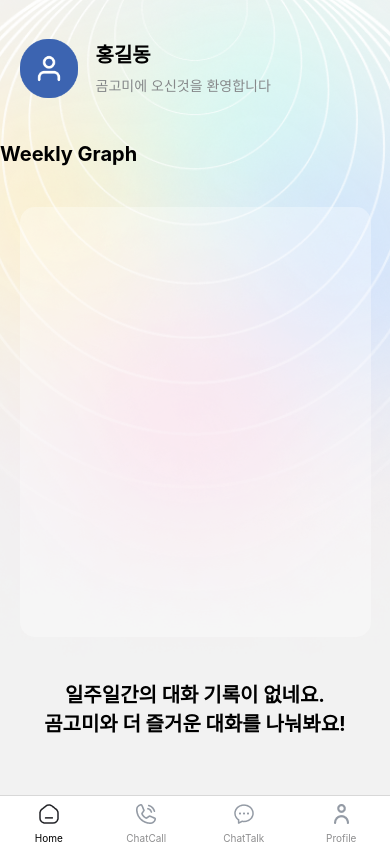
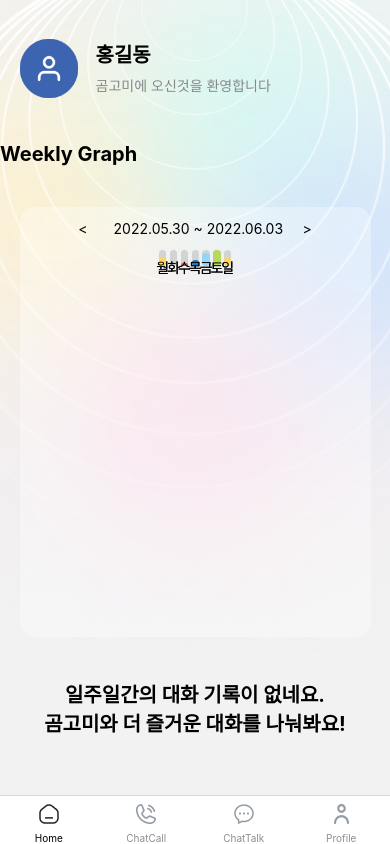
Before and after one commit to david-laugh/gomgomi, a React Native app: screen /Home in a window 390 px wide. Built offline with nearby package versions, Linux system fonts and the light colour scheme; what react-native-uuid would draw is missing.

Commit message:
Add Graph Component & Home Design 60%

```diff
--- a/src/components/Graph.js
+++ b/src/components/Graph.js
@@ -3,119 +3,84 @@ import { View, Text } from 'react-native';
 
 export default class Graph extends Component{
 
-    render() {
-        const data = [
-            {value: 50, label: '월', frontColor: '#FFD561'},
-            {value: 75, label: '화', frontColor: '#92D7F8'},
-            {value: 0, label: '수'},
-            {value: 50, label: '목', frontColor: '#FFD561'},
-            {value: 30, label: '금', frontColor: '#177AD5'},
-            {value: 10, label: '토', frontColor: '#D6674C'},
-            {value: 100, label: '일', frontColor: '#B9D859'},
-        ];
-
+    render(props) {
         return (
-            <View>
+            <View style={{
+                width: '80%',
+                height: '80%',
+            }}>
                 <View style={{
-                    width: '90%',
-                    height: '90%',
+                    width: '100%',
+                    height: '100%',
                     flexDirection: 'row',
-                    justifyContent: 'space-between',
+                    justifyContent: 'space-between'
                 }}>
-                    <View style={{
-                        borderRadius: 15,
-                        height: '100%',
-                        width: '10%',
-                        backgroundColor: '#d3d3d3'
-                    }} />
-                    <View style={{
-                        borderRadius: 15,
-                        height: '100%',
-                        width: '10%',
-                        backgroundColor: '#d3d3d3'
-                    }} />
-                    <View style={{
-                        borderRadius: 15,
-                        height: '100%',
-                        width: '10%',
-                        backgroundColor: '#d3d3d3'
-                    }} />
-                    <View style={{
-                        borderRadius: 15,
-                        height: '100%',
-                        width: '10%',
-                        backgroundColor: '#d3d3d3'
-                    }} />
-                    <View style={{
-                        borderRadius: 15,
-                        height: '100%',
-                        width: '10%',
-                        backgroundColor: '#d3d3d3'
-                    }} />
-                    <View style={{
-                        borderRadius: 15,
-                        height: '100%',
-                        width: '10%',
-                        backgroundColor: '#d3d3d3'
-                    }} />
-                    <View style={{
-                        borderRadius: 15,
-                        height: '100%',
-                        width: '10%',
-                        backgroundColor: '#d3d3d3'
-                    }} />
+                    <BarList data={maxData}/>
                 </View>
                 <View style={{
-                    width: '90%',
-                    height: '90%',
+                    width: '100%',
+                    height: '100%',
                     flexDirection: 'row',
                     justifyContent: 'space-between',
                     position: 'absolute'
                 }}>
-                    <View style={{
-                        borderRadius: 15,
-                        height: '60%',
-                        width: '10%',
-                        backgroundColor: '#FFD561',
-                    }} />
-                    <View style={{
-                        borderRadius: 15,
-                        height: '50%',
-                        width: '10%',
-                        backgroundColor: '#B9D859'
-                    }} />
-                    <View style={{
-                        borderRadius: 15,
-                        height: '50%',
-                        width: '10%',
-                        backgroundColor: '#D6674C'
-                    }} />
-                    <View style={{
-                        borderRadius: 15,
-                        height: '50%',
-                        width: '10%',
-                        backgroundColor: '#FFD561'
-                    }} />
-                    <View style={{
-                        borderRadius: 15,
-                        height: '50%',
-                        width: '10%',
-                        backgroundColor: '#177AD5'
-                    }} />
-                    <View style={{
-                        borderRadius: 15,
-                        height: '50%',
-                        width: '10%',
-                        backgroundColor: '#B9D859'
-                    }} />
-                    <View style={{
-                        borderRadius: 15,
-                        height: '50%',
-                        width: '10%',
-                        backgroundColor: '#D6674C'
-                    }} />
+                    <BarList data={data}/>
                 </View>
             </View>
         )
     }
 }
+
+//example
+const data = [
+    {day: "월", score: 60, color: '#FFD561'},
+    {day: "화", score: 0, color: '#000000'},
+    {day: "수", score: 20, color: '#D6674C'},
+    {day: "목", score: 40, color: '#177AD5'},
+    {day: "금", score: 80, color: '#92D7F8'},
+    {day: "토", score: 100, color: '#B9D859'},
+    {day: "일", score: 60, color: '#FFD561'},
+];
+const maxData = [
+    {day: "월", score: 100, color: '#D3D3D3'},
+    {day: "화", score: 100, color: '#D3D3D3'},
+    {day: "수", score: 100, color: '#D3D3D3'},
+    {day: "목", score: 100, color: '#D3D3D3'},
+    {day: "금", score: 100, color: '#D3D3D3'},
+    {day: "토", score: 100, color: '#D3D3D3'},
+    {day: "일", score: 100, color: '#D3D3D3'},
+];
+
+const BarList = (props) => {
+    const items = [];
+    for (let item of props.data) {
+        items.push(
+            <View style={{
+                width: '10%'
+            }}>
+                <View style={{
+                    height: '100%',
+                    width: '100%',
+                    flexDirection:'row',
+                    alignItems:'flex-end',
+                }}>
+                    <View style={{
+                        borderRadius: 15,
+                        height: `${item.score}%`,
+                        width: '100%',
+                        backgroundColor: item.color,
+                    }} />
+                </View>
+                <View style={{
+                    width: '100%',
+                    height: '15%',
+                    alignItems: 'center',
+                    justifyContent: 'center',
+                }}>
+                    <Text>{item.day}</Text>
+                </View>
+            </View>
+        );
+    }
+    return items;
+}
--- a/src/screens/Home.js
+++ b/src/screens/Home.js
@@ -97,8 +97,24 @@ const WeeklyGraph = ({}) => {
                     width: '90%',
                     borderRadius: 15,
                     backgroundColor: "rgba(255, 255, 255, 0.3)",
+                    alignItems: 'center',
                 }}>
-                    <Graph />
+                    <View style={{
+                        height: '10%',
+                        alignItems: 'center',
+                        justifyContent: 'center',
+                    }}>
+                        <Text>{"< \t 2022.05.30 ~ 2022.06.03 \t >"}</Text>
+                    </View>
+                    <View style={{
+                        flexDirection: 'row',
+                        paddingRight: '5%'
+                    }}>
+                        <View style={{
+                            width: '20%'
+                        }}></View>
+                        <Graph />
+                    </View>
                 </View>
             </View>
         </View>
```
